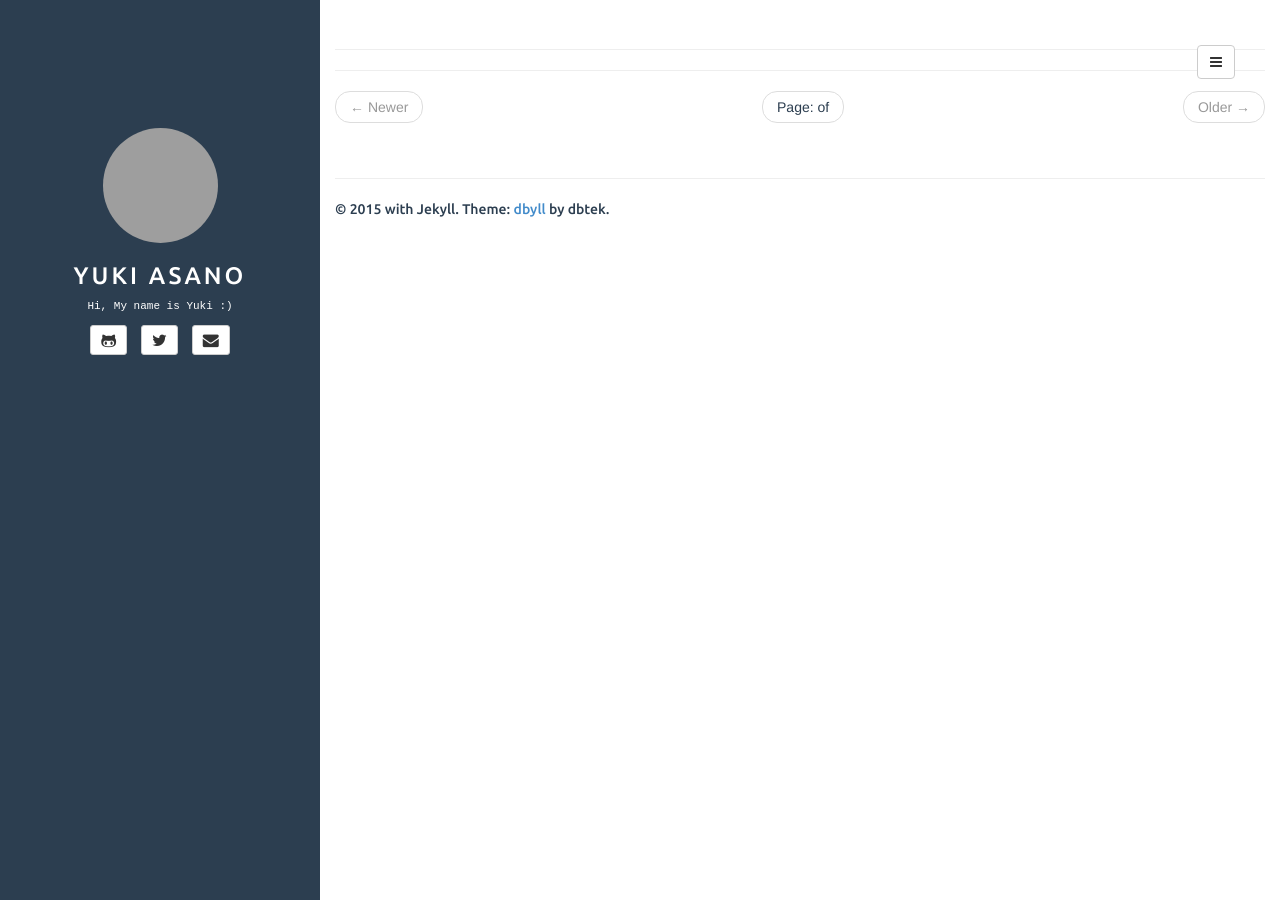
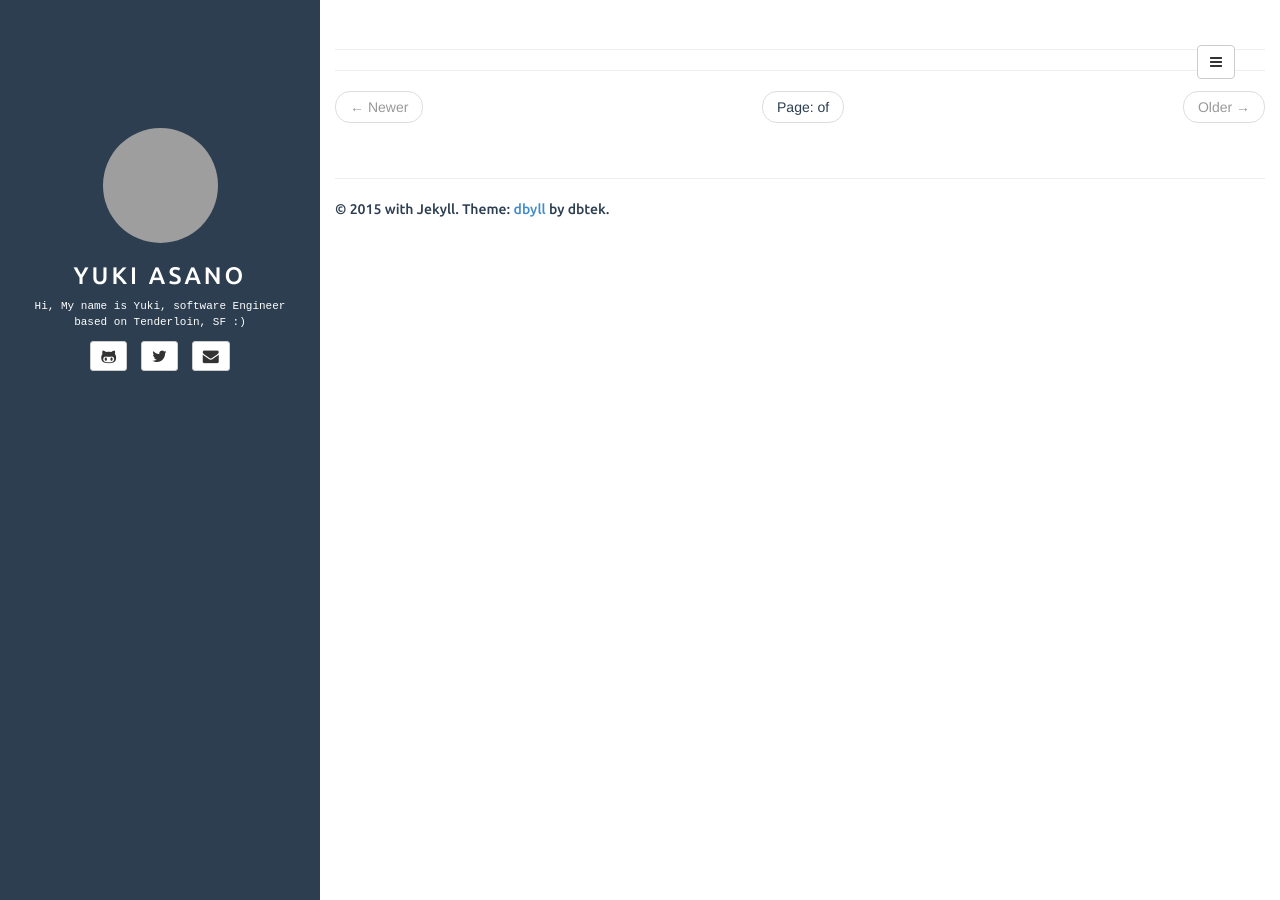
Before and after one commit to yuuki1224/yuuki1224.github.io, a Jekyll site: the page built from index.html, in a window 1280 px wide. Built offline with Jekyll 4.4.1, drawn with Linux system fonts in a browser that asks for light colours; grey boxes are pictures that could not be loaded.

Commit message:
Update profile and bio

```diff
--- a/_includes/sidebar.html
+++ b/_includes/sidebar.html
@@ -1,7 +1,7 @@
 <! -- sidebar.html -->
 <header class="sidebar-header" role="banner">
 	<a href="{{ site.BASE_PATH }}/">
-		<img src="https://fbcdn-sphotos-c-a.akamaihd.net/hphotos-ak-xfa1/v/t1.0-9/10626631_712127208862692_7687674449597968250_n.jpg?oh=626ddf667b5efb314f150ee9b4200750&oe=55A9188C&__gda__=1433380794_814a956a1a4cb4a43fb98526e42938e2" class="img-circle" />
+		<img src="https://avatars2.githubusercontent.com/u/1756640" class="img-circle" />
 	</a>
 	<h3 class="title">
         <a href="{{ site.BASE_PATH }}/">Yuki Asano</a>
@@ -9,7 +9,7 @@
 </header>
 
 <div id="bio" class="text-center">
-	Hi, My name is Yuki :)
+	Hi, My name is Yuki, software Engineer based on Tenderloin, SF :)
 </div>
 
 <div id="contact-list" class="text-center">
```
